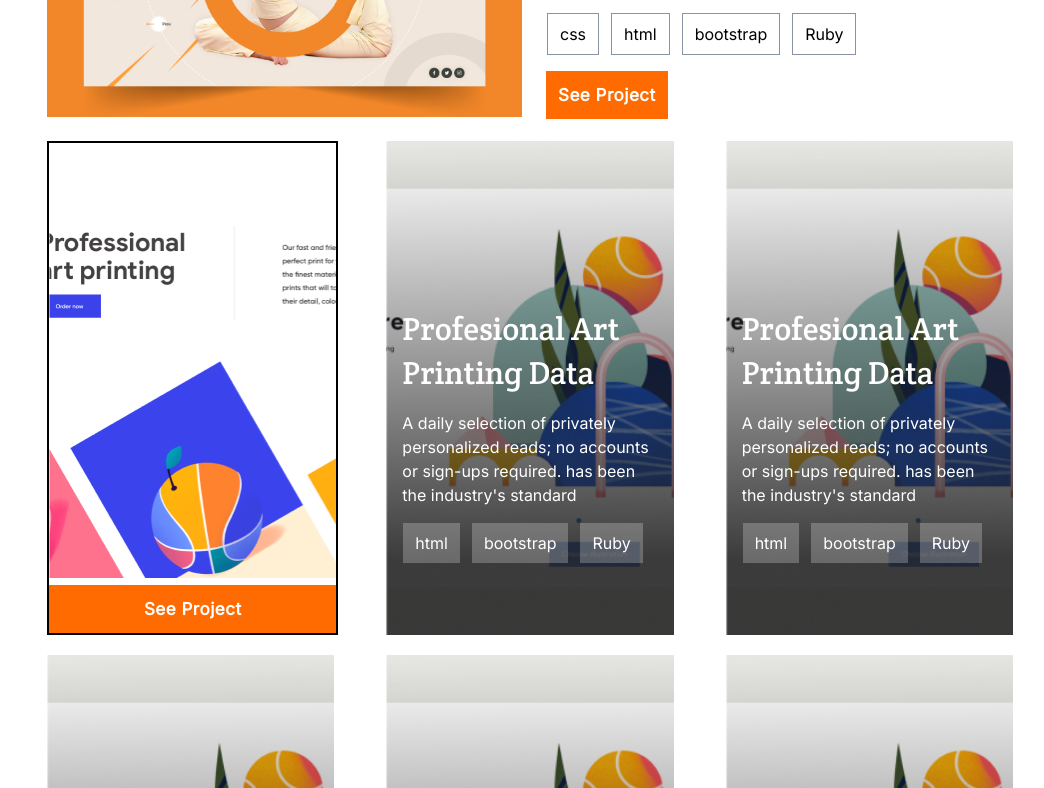
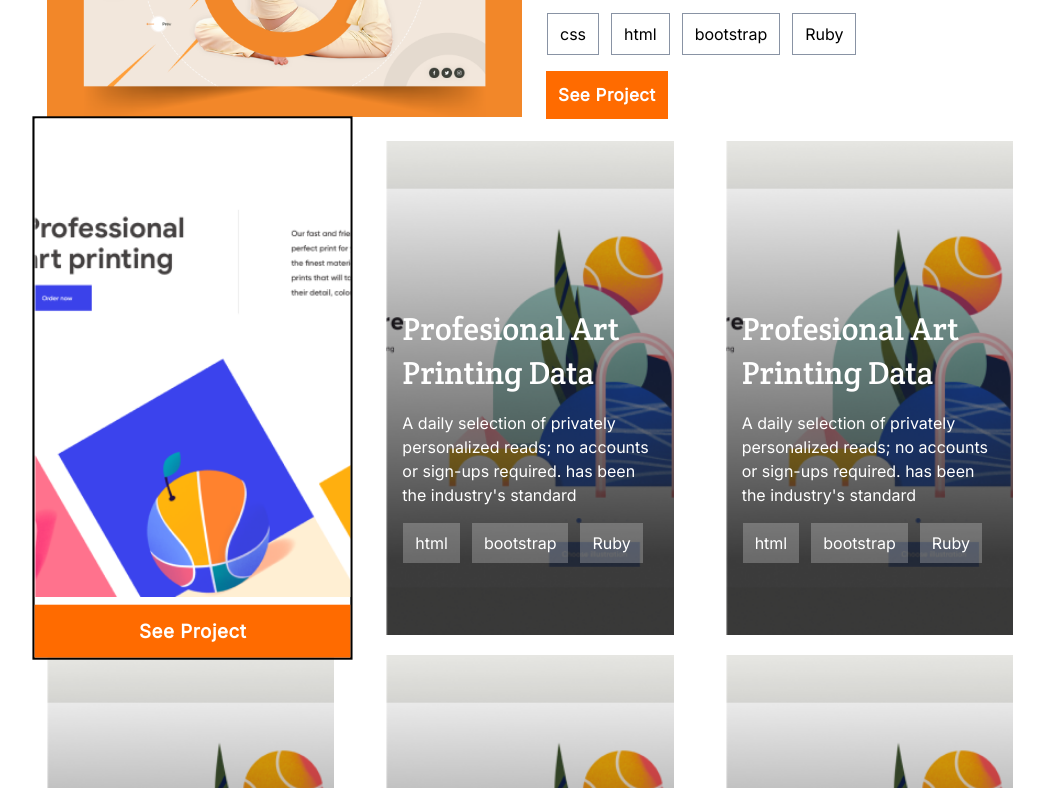
Before and after one commit to otmaneechchafyky/malvee-portfolio, a website: page index.html in a window 1280 px wide. In both pictures the pointer is over the element 286 px from the left and 1654 px from the top of the page. Shown: the part 1266-2054 px from the top of the page, without its empty margins (94-1138 px from the left). Drawn offline with Linux system fonts and the light colour scheme.

Commit message:
Added hover effect on projects

```diff
--- a/styles/index.css
+++ b/styles/index.css
@@ -370,6 +370,10 @@ div.sub-projects {
   color: white;
   display: flex;
   flex-direction: column;
+}
+
+div.sub-projects:hover {
+  scale: 1.1;
 }
 
 div.sub-projects p.description {
```
